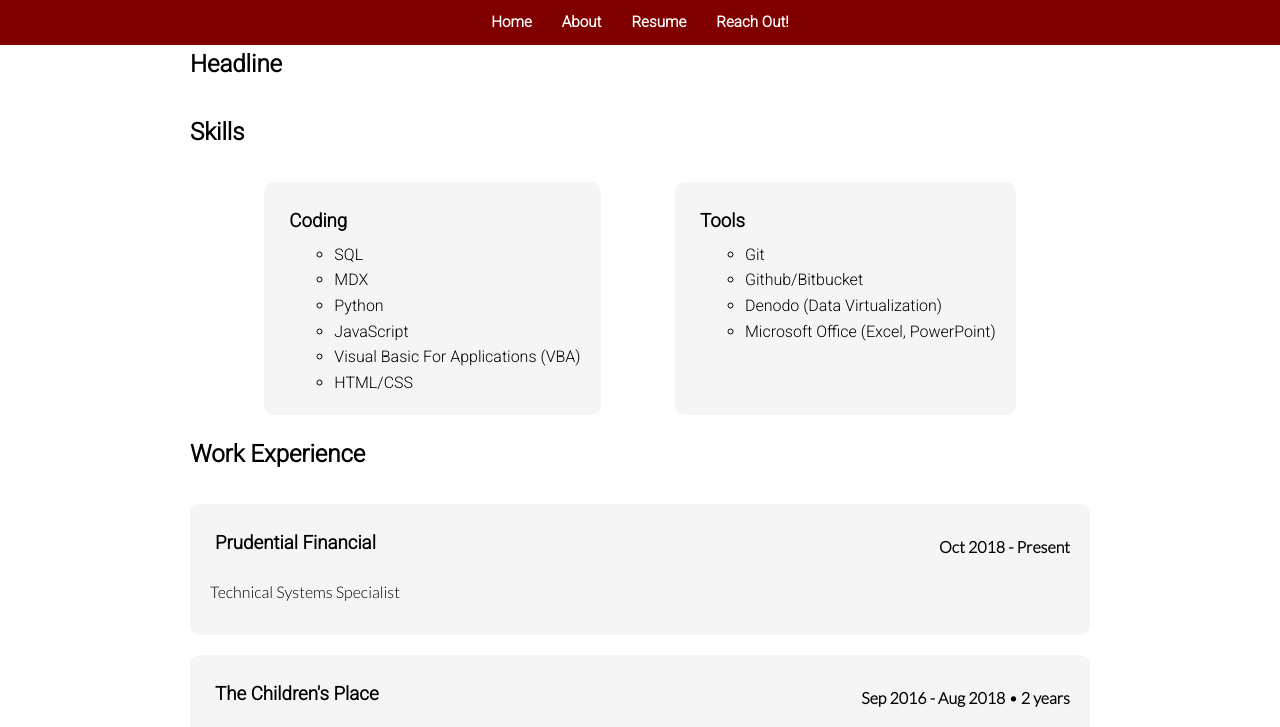
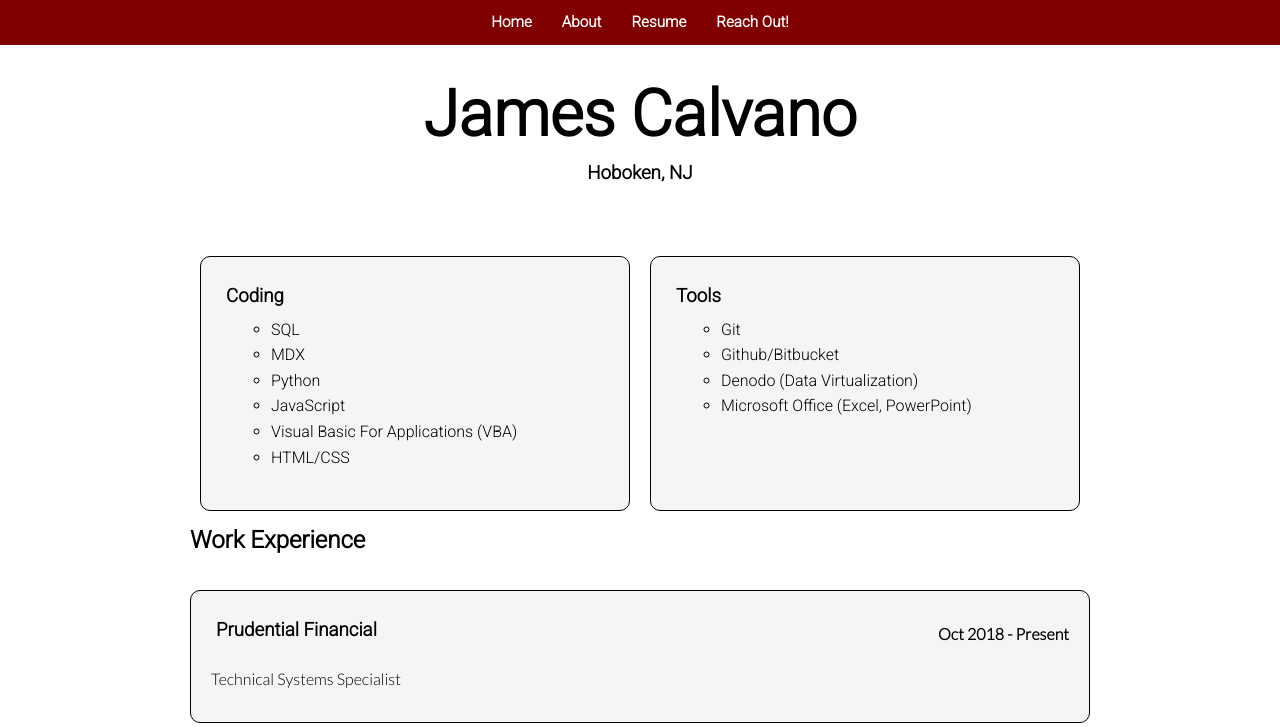
Before and after one commit to jlcalvano/Personal-Website, a plain HTML site: page public/resume.html in a window 1280 px wide. Shown: the top 727 px of the page. Drawn offline with Linux system fonts and the light colour scheme.

Commit message:
resume edits

```diff
--- a/public/css/styles.css
+++ b/public/css/styles.css
@@ -233,14 +233,10 @@ p {
     border-radius: 10px;
     padding: 20px;
     height: 100%;
+    border-style: solid;
+    border-width: thin ;
 }
 
-.resume .block .half {
-    background-color: var(--third-color);
-    width: 10px;
-    border-radius: 10px;
-    padding: 20px;
-}
 
 .resume ul{
     list-style-type: circle;
--- a/public/resume.html
+++ b/public/resume.html
@@ -38,10 +38,9 @@
     </section>
     <section class="resume">
         <div class="container grid">
-            <h2>Headline</h2>
-            <h2>Skills</h2>
-            <div class="container flex" style="width: 100%; justify-content: space-evenly; align-items: baseline;">
-                <div class="block">
+            <div class="container flex" style="flex-direction: column; margin: 2rem;"><h1 style=" font-weight: bolder; font-size: 4rem;">James Calvano</h1><h3>Hoboken, NJ</h3></div>
+            <div class="container flex" style="width: 100%; justify-content: space-between; align-items: baseline; overflow: unset;">
+                <div class="block" style="width:100%; margin: 10px;">
                     <h3>Coding</h3>
                     <ul>
                         <li>SQL</li>
@@ -52,7 +51,7 @@
                         <li>HTML/CSS</li>
                     </ul>
                 </div>
-                <div class="block">
+                <div class="block" style="width:100%; margin: 10px;">
                     <h3>Tools</h3>
                     <ul>
                         <li>Git</li>
```
